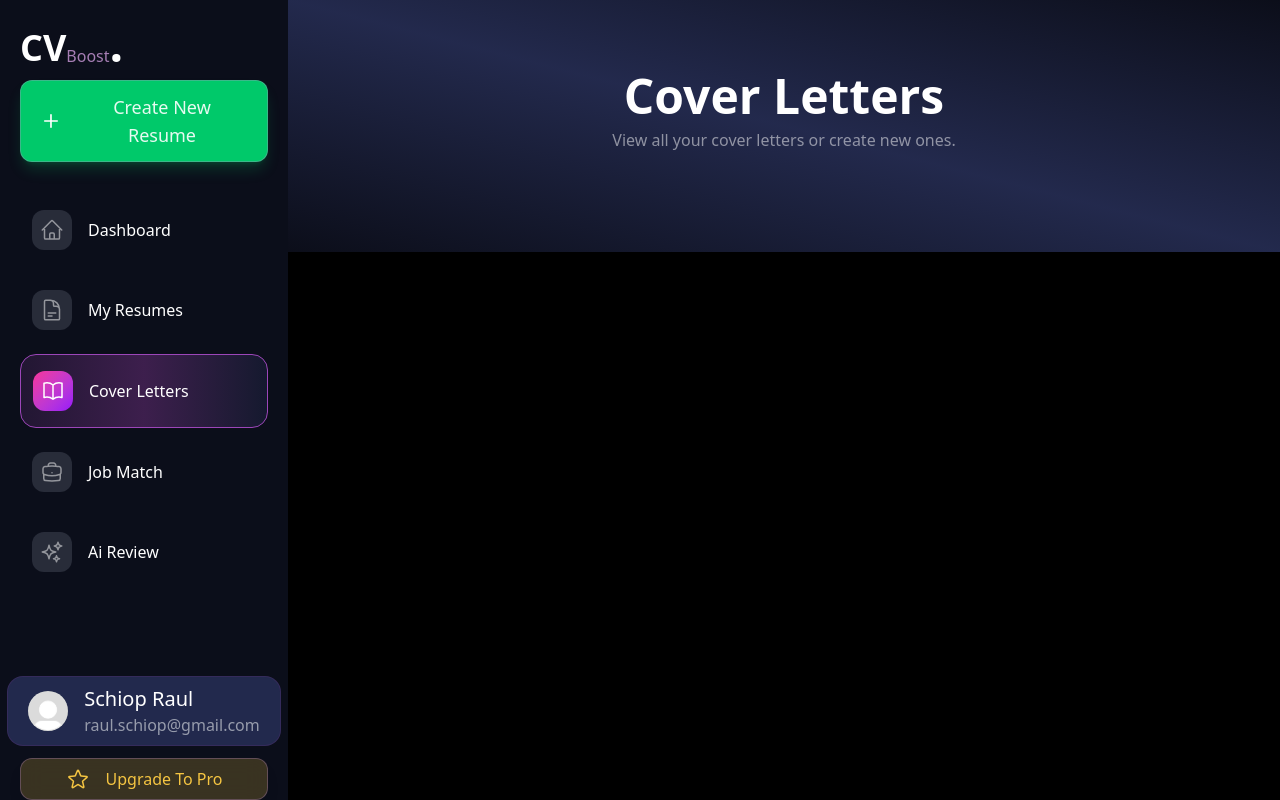
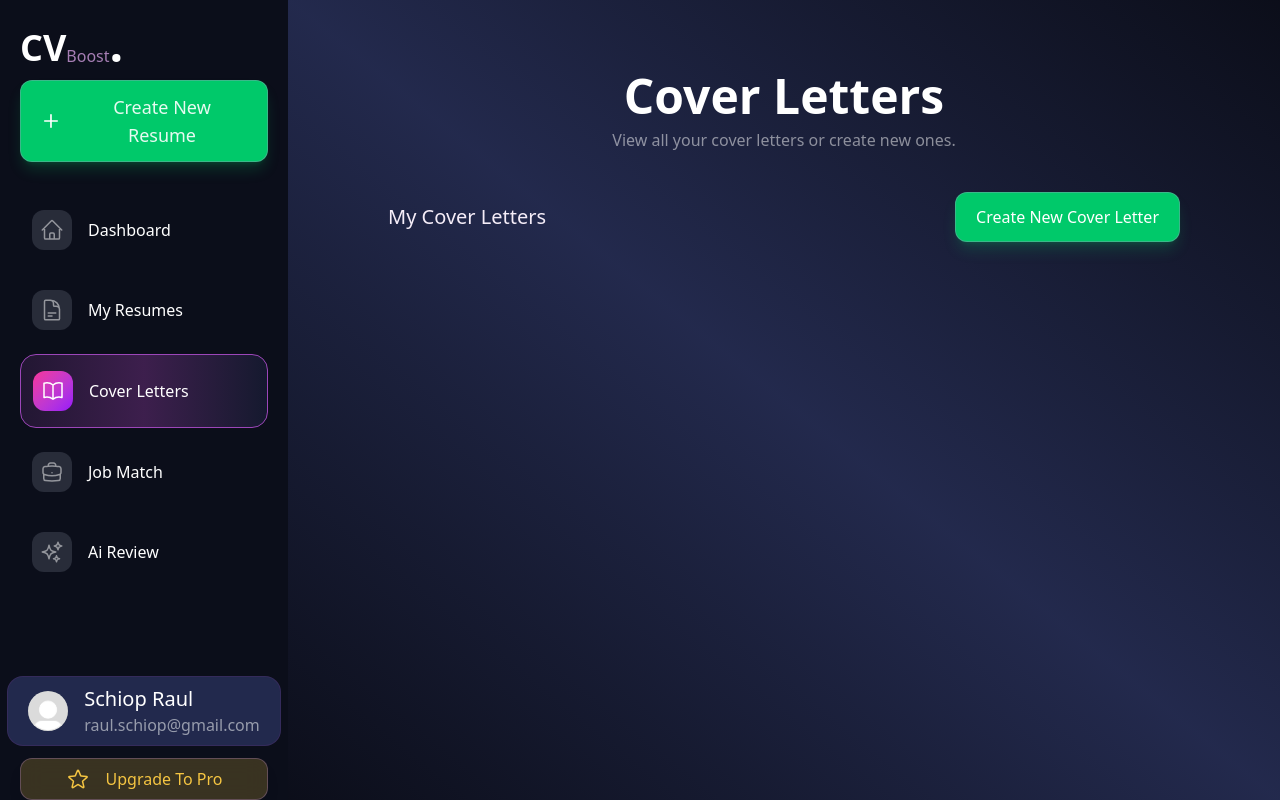
Before and after one commit to RaulSchiop/CVBoost, a Next.js app in the folder frontend/: page /tools/coverLetter in a window 1280 px wide. Built offline with nearby package versions, Linux system fonts and the light colour scheme.

Commit message:
small layout change and start of cover letter

```diff
--- a/frontend/src/app/tools/coverLetter/page.tsx
+++ b/frontend/src/app/tools/coverLetter/page.tsx
@@ -1,9 +1,11 @@
 "use client";
+import GreenBtn from "@/Components/Buttons/GreenBtn";
 import { motion } from "motion/react";
+import Link from "next/link";
 
 export default function CoverLetter() {
    return (
-      <div className="w-full h-full p-10 md:p-15 bg-gradient-to-bl from-contrast-500/20 via-contrast-500/60 to-contrast-500/20">
+      <div className="w-full min-h-screen p-10 md:p-15 bg-gradient-to-bl from-contrast-500/20 via-contrast-500/60 to-contrast-500/20">
          <div className="flex items-center flex-col justify-center mb-10 mt-3 gap-2">
             {/* page text */}
             <motion.h1
@@ -23,6 +25,12 @@ export default function CoverLetter() {
                View all your cover letters or create new ones.
             </motion.p>
          </div>
+         <div className="flex items-center justify-between px-10">
+            <h2 className="text-accent-950 text-xl">My Cover Letters</h2>
+            <Link href={"/tools/coverLetter/createCoverLetters"}>
+               <GreenBtn> Create New Cover Letter</GreenBtn>
+            </Link>
+         </div>
       </div>
    );
 }
--- a/frontend/src/app/tools/layout.tsx
+++ b/frontend/src/app/tools/layout.tsx
@@ -10,7 +10,7 @@ export default function RootLayout({
    children: React.ReactNode;
 }>) {
    return (
-      <div lang="en" className="flex flex-col md:flex-row">
+      <div lang="en" className="flex flex-col md:flex-row h-full">
          <SideBarHeader></SideBarHeader>
          <div className="md:pl-72 w-full h-full">{children}</div>
       </div>
--- a/frontend/src/app/tools/resumes/page.tsx
+++ b/frontend/src/app/tools/resumes/page.tsx
@@ -78,7 +78,7 @@ export default function Resume() {
    ];
 
    return (
-      <div className="w-full h-full p-10 md:p-15 bg-gradient-to-bl from-contrast-500/20 via-contrast-500/60 to-contrast-500/20">
+      <div className="w-full min-h-screen p-10 md:p-15 bg-gradient-to-bl from-contrast-500/20 via-contrast-500/60 to-contrast-500/20">
          <div className="flex items-center flex-col justify-center mb-10 mt-3 gap-2">
             {/* page text */}
             <motion.h1
```
